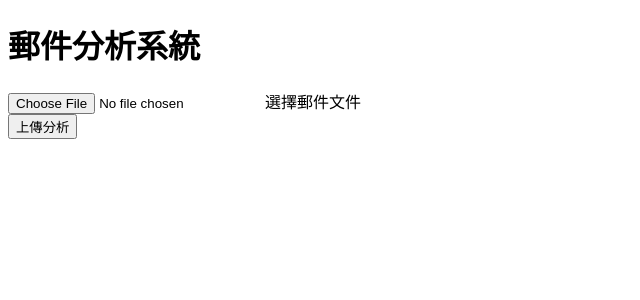
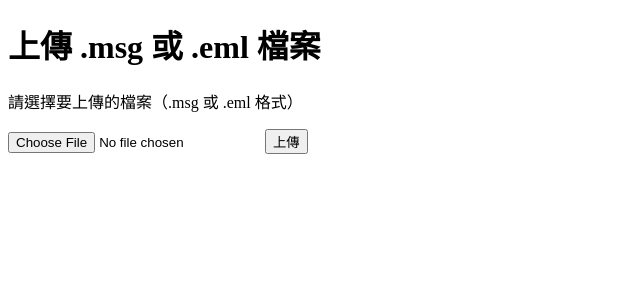
Before and after one commit to zen9ya0/Analyic4Mail, a Flask app: page / in a window 1280 px wide. Shown: the top 300 px of the page, without its empty margins (0-640 px from the left). Run offline with Flask 3, Linux system fonts and the light colour scheme.

Commit message:
Update index.html

```diff
--- a/templates/index.html
+++ b/templates/index.html
@@ -1,21 +1,75 @@
 <!DOCTYPE html>
-<html>
+<html lang="zh-Hant">
 <head>
     <meta charset="UTF-8">
     <meta name="viewport" content="width=device-width, initial-scale=1.0">
+    <title>檔案上傳</title>
+    <link href="https://fonts.googleapis.com/css2?family=Roboto:wght@400;700&display=swap" rel="stylesheet">
     <link rel="stylesheet" href="{{ url_for('static', filename='styles.css') }}">
-    <title>郵件分析系統</title>
 </head>
 <body>
-    <div class="container">
-        <h1>郵件分析系統</h1>
-        <form method="post" enctype="multipart/form-data" class="upload-form">
-            <div class="file-input-container">
-                <input type="file" name="file" id="file" class="file-input">
-                <label for="file" class="file-label">選擇郵件文件</label>
-            </div>
-            <button type="submit" class="submit-button">上傳分析</button>
+    <h1>上傳 .msg 或 .eml 檔案</h1>
+    <div class="upload-area">
+        <p>請選擇要上傳的檔案（.msg 或 .eml 格式）</p>
+        <form id="uploadForm" enctype="multipart/form-data">
+            <input type="file" name="file" id="fileInput" accept=".msg,.eml" required>
+            <button type="submit">上傳</button>
         </form>
+        <div id="response" style="display:none;"></div>
     </div>
+
+    <script>
+        document.getElementById('uploadForm').onsubmit = async (e) => {
+            e.preventDefault();
+
+            const formData = new FormData();
+            const fileInput = document.getElementById('fileInput');
+            const responseDiv = document.getElementById('response');
+
+            responseDiv.style.display = "none";
+            responseDiv.className = '';
+            responseDiv.innerText = '';
+
+            if (!fileInput.files.length) {
+                responseDiv.className = 'error';
+                responseDiv.style.display = "block";
+                responseDiv.innerText = '請選擇檔案後再上傳！';
+                return;
+            }
+
+            formData.append('file', fileInput.files[0]);
+
+            try {
+                const response = await fetch('/upload', {
+                    method: 'POST',
+                    body: formData
+                });
+
+                if (response.ok) {
+                    const contentType = response.headers.get('Content-Type');
+                    if (contentType && contentType.includes('text/html')) {
+                        const html = await response.text();
+                        document.open();
+                        document.write(html);
+                        document.close();
+                    } else {
+                        const result = await response.json();
+                        responseDiv.className = 'success';
+                        responseDiv.style.display = "block";
+                        responseDiv.innerText = result.message || '檔案已成功處理！';
+                    }
+                } else {
+                    const result = await response.json();
+                    responseDiv.className = 'error';
+                    responseDiv.style.display = "block";
+                    responseDiv.innerText = result.error || '上傳失敗，請稍後再試！';
+                }
+            } catch (error) {
+                responseDiv.className = 'error';
+                responseDiv.style.display = "block";
+                responseDiv.innerText = '發生錯誤：' + error.message;
+            }
+        };
+    </script>
 </body>
 </html>
```
